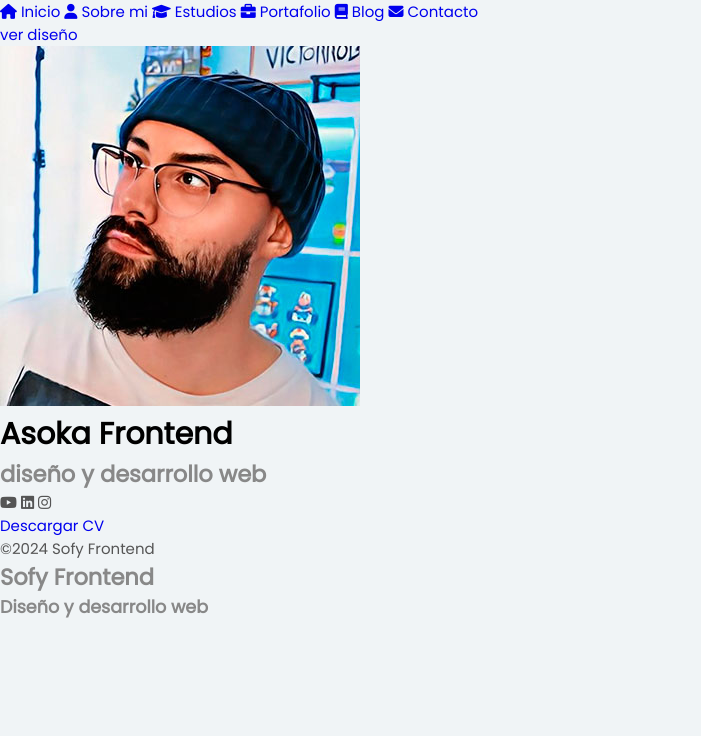
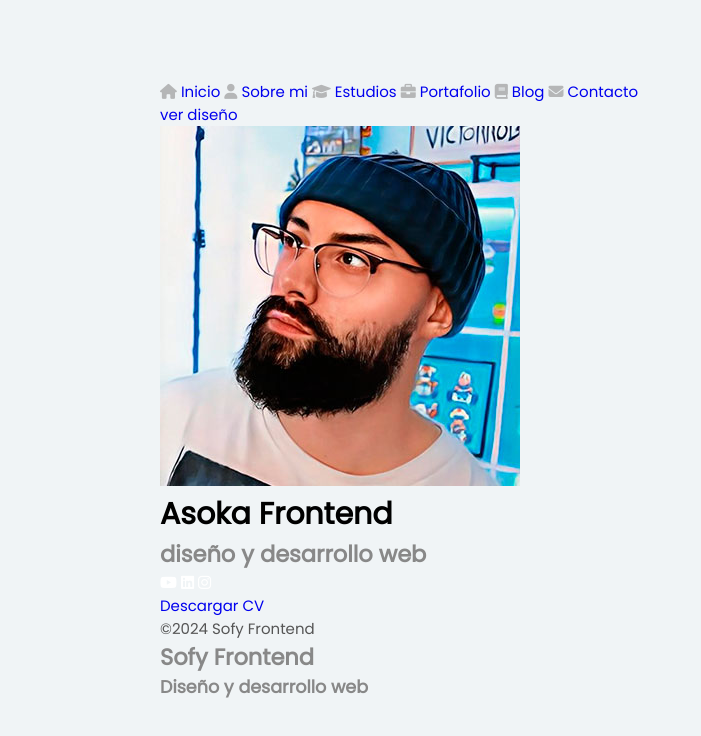
Before and after one commit to SofyFrontend/proyecto-master-css-1, a plain HTML site: page index.html in a window 1280 px wide. Shown: the whole page, without its empty margins (0-701 px from the left). Drawn offline with Linux system fonts and the light colour scheme.

Commit message:
definir estilos generables

```diff
--- a/estilos/estilos.css
+++ b/estilos/estilos.css
@@ -23,28 +23,52 @@ a {
     --color-subtitulo: #888;
     --color-texto: #555;
     /* colores para los iconos */
-    --color-iconos:#b5b6b7;
+    --color-iconos: #b5b6b7;
 }
-html{
+
+html {
     font-size: 10px;
 }
-body{
+
+body {
     /*hace que el scroll sea suavizado*/
     scroll-behavior: smooth;
     /* definir el la fuente:family, size y color */
     font-family: "poppins";
     font-size: 1.5rem;
-    color:var(--color-texto);
+    color: var(--color-texto);
     /* cuanto va a ocupar el body */
     width: 100%;
     height: auto;
     /* color de fondo del body */
     background: var(--color-bg);
 }
-h1{
-    color:var(--color-titulo);
+
+h1 {
+    color: var(--color-titulo);
 
 }
-h2,h3, h4,h5,h6{
-    color:var(--color-subtitulo)
+
+h2,
+h3,
+h4,
+h5,
+h6 {
+    color: var(--color-subtitulo)
 }
+
+.nav_icon {
+    color: var(--color-iconos);
+}
+
+.rrss_icon {
+    color: var(--color-principal);
+}
+
+.layout {
+    position: relative;
+    width: 75%;
+    height: 80vh;
+    margin: 10vh auto;
+
+}
--- a/index.html
+++ b/index.html
@@ -16,18 +16,19 @@
 </head>
 
 <body>
+    <div class="layout">
     <nav>
-        <a href="index.html"><i class="fa-solid fa-house"></i>
+        <a href="index.html"><i class="nav_icon fa-solid fa-house"></i>
             <span class="nav__overlay">Inicio</span></a>
-        <a href="sobre-mi.html"><i class="fa-solid fa-user"></i>
+        <a href="sobre-mi.html"><i class="nav_icon fa-solid fa-user"></i>
             <span class="nav__overlay">Sobre mi</span></a>
-        <a href="estudios.html"><i class="fa-solid fa-graduation-cap"></i>
+        <a href="estudios.html"><i class="nav_icon fa-solid fa-graduation-cap"></i>
             <span class="nav__overlay">Estudios</span></a>
-        <a href="portafolio.html"><i class="fa-solid fa-briefcase"></i>
+        <a href="portafolio.html"><i class="nav_icon fa-solid fa-briefcase"></i>
             <span class="nav__overlay">Portafolio</span></a>
-        <a href="blog.html"><i class="fa-solid fa-book"></i>
+        <a href="blog.html"><i class="nav_icon fa-solid fa-book"></i>
             <span class="nav__overlay">Blog</span></a>
-        <a href="contacto.html"><i class="fa-solid fa-envelope"></i>
+        <a href="contacto.html"><i class="nav_icon fa-solid fa-envelope"></i>
             <span class="nav__overlay">Contacto</span></a>
     </nav>
     <main>
@@ -37,9 +38,9 @@
             <h1 class="cabecera__nombre">Asoka Frontend</h1>
             <h2 class="cabecera__profesion">diseño y desarrollo web</h2>
             <div class="cabecera__rrss">
-                <i class="fa-brands fa-youtube"></i>
-                <i class="fa-brands fa-linkedin"></i>
-                <i class="fa-brands fa-instagram"></i>
+                <i class="rrss_icon fa-brands fa-youtube"></i>
+                <i class="rrss_icon fa-brands fa-linkedin"></i>
+                <i class="rrss_icon fa-brands fa-instagram"></i>
             </div>
             <!-- poner un botón de uiverse  -->
             <!-- de momento mantener este que esta diseñado -->
@@ -54,6 +55,7 @@
             <h3 class="principal__subtitulo-h3">Diseño y desarrollo web</h3>
         </section>
     </main>
+    </div>
 </body>
 
 </html>
```
Also changed, not shown: sobre-mi.html (+1 -1 lines).
